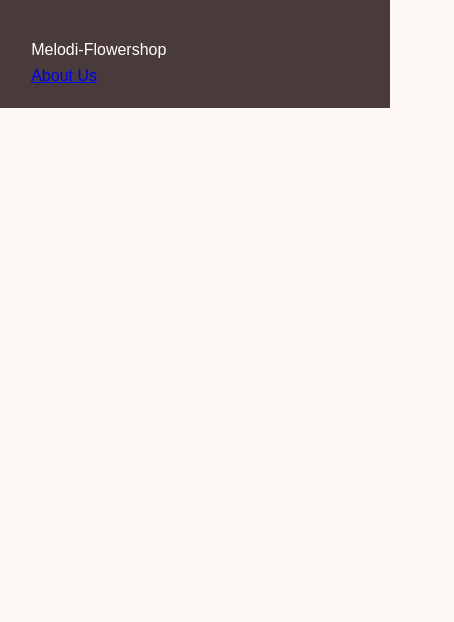
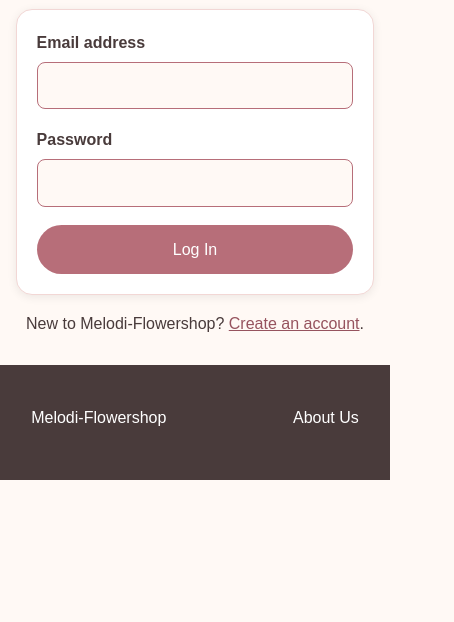
Before and after one commit to irdlhsm/dyqan-lulesh, a plain HTML site: page login.html in a window 390 px wide. Shown: the part 222-844 px from the top of the page, 454 px wide, since content can reach past the window. Drawn offline with Linux system fonts and the light colour scheme.

Commit message:
Updated Project

```diff
--- /dev/null
+++ b/css/auth.css
@@ -0,0 +1,67 @@
+.auth-page {
+    display: flex;
+    flex-direction: column;
+    gap: 16px;
+    width: 92%;
+    max-width: 440px;
+    margin: 48px auto;
+}
+
+.auth-page h1 {
+    text-align: center;
+}
+
+.auth-form {
+    display: flex;
+    flex-direction: column;
+    gap: 18px;
+    padding: 28px;
+    background-color: #FFFFFF;
+    border: 1px solid #F2D7D5;
+    border-radius: 16px;
+    box-shadow: 0 2px 10px rgba(0, 0, 0, 0.08);
+}
+
+.auth-form .form-field {
+    display: flex;
+    flex-direction: column;
+    gap: 6px;
+}
+
+.auth-form label {
+    font-weight: bold;
+}
+
+.auth-form input {
+    width: 100%;
+    padding: 10px 12px;
+    font: inherit;
+    color: inherit;
+    background-color: #FFF9F5;
+    border: 1px solid #B76E79;
+    border-radius: 8px;
+}
+
+.auth-form .btn {
+    border: 0;
+    font: inherit;
+    cursor: pointer;
+}
+
+.auth-page > p {
+    text-align: center;
+}
+
+.auth-page > p a {
+    color: #96535E;
+}
+
+@media (max-width: 480px) {
+    .auth-page {
+        margin: 28px auto;
+    }
+
+    .auth-form {
+        padding: 20px;
+    }
+}
--- a/login.html
+++ b/login.html
@@ -6,9 +6,14 @@
     <title>Log In | Melodi-Flowershop</title>
     <link rel="stylesheet" href="css/style.css">
     <link rel="stylesheet" href="css/auth.css">
+    <script src="js/script.js" defer></script>
 </head>
 <body>
     <header>
+        <div class="logo">
+            <a href="index.html">Melodi-Flowershop</a>
+        </div>
+
         <nav aria-label="Main navigation">
             <ul>
                 <li><a href="index.html">Home</a></li>
@@ -22,6 +27,7 @@
     <main class="auth-page">
         <h1>Log In</h1>
 
+        <p class="form-status" role="status"></p>
         <form class="auth-form">
             <div class="form-field">
                 <label for="login-email">Email address</label>
@@ -43,15 +49,17 @@
                 >
             </div>
 
-            <button type="submit">Log In</button>
+            <button class="btn" type="submit">Log In</button>
         </form>
 
         <p>New to Melodi-Flowershop? <a href="register.html">Create an account</a>.</p>
     </main>
 
     <footer>
-        <p>Melodi-Flowershop</p>
-        <a href="rreth-nesh.html">About Us</a>
+        <div class="footer-content">
+            <p>Melodi-Flowershop</p>
+            <a href="rreth-nesh.html">About Us</a>
+        </div>
     </footer>
 </body>
 </html>
```
Also changed, not shown: register.html (added, +78 -0 lines).
